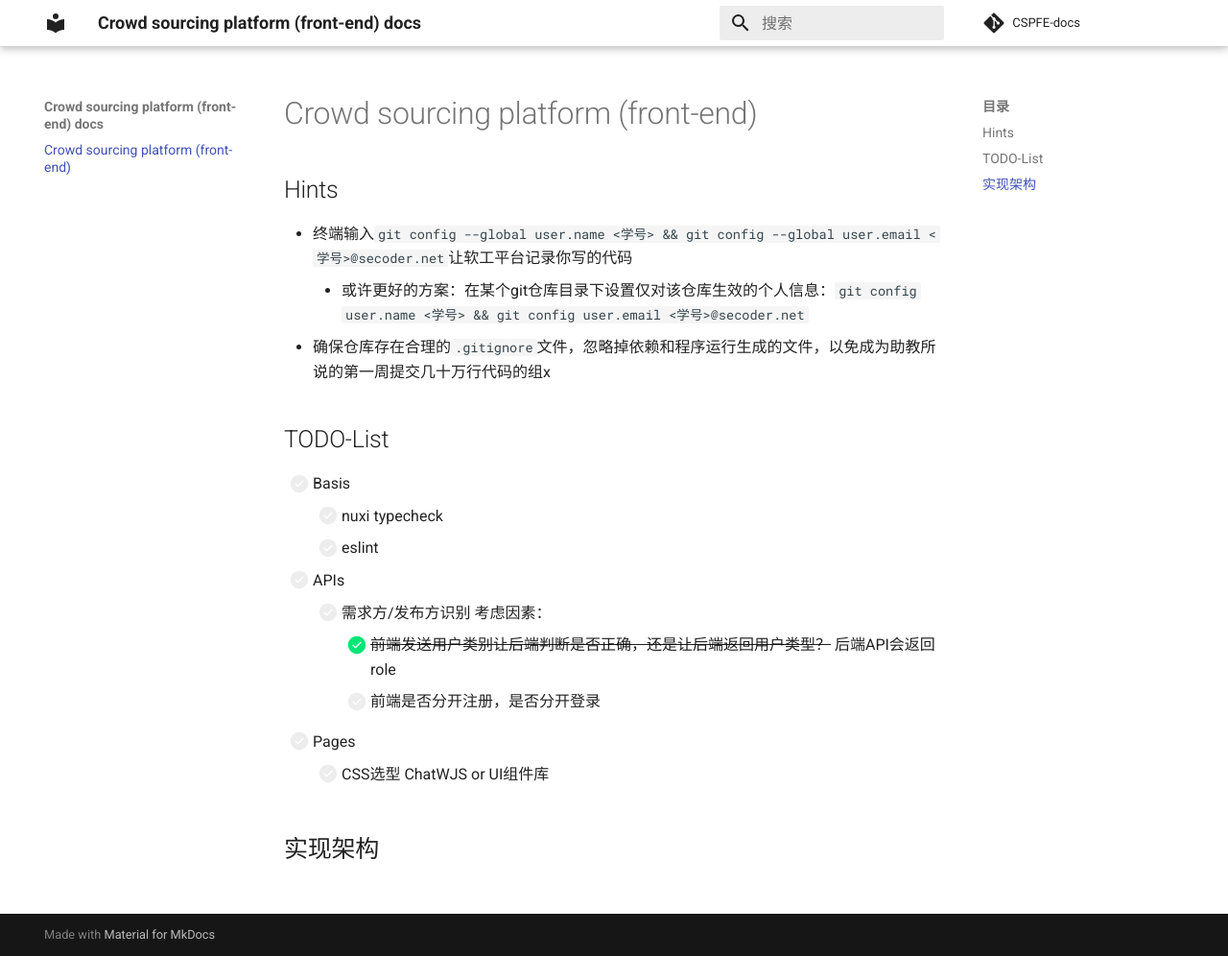
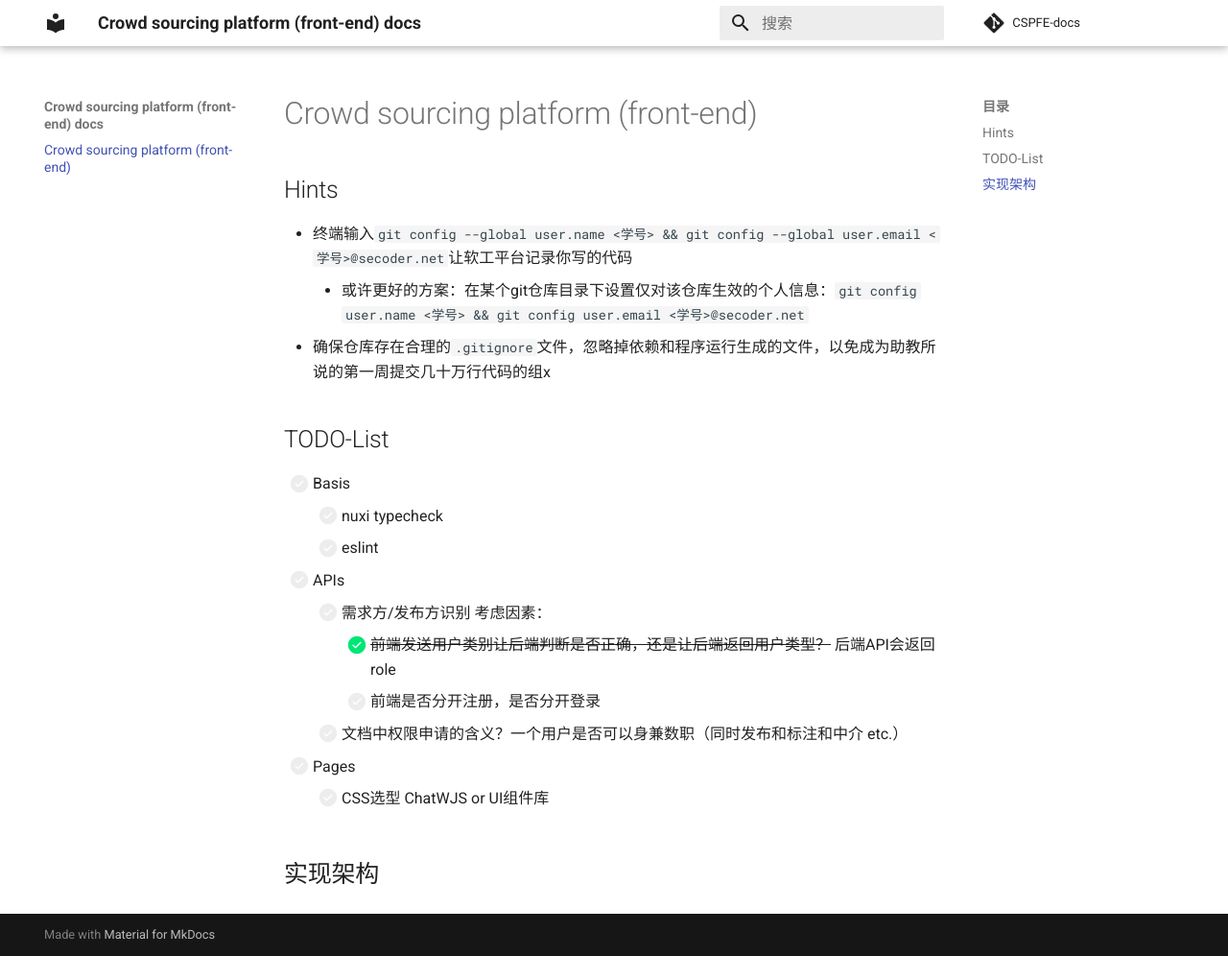
Before and after one commit to syniox/CSFE-docs, an MkDocs documentation site: the page built from docs/index.md, in a window 1280 px wide and 996 px high. Shown: the whole window at 96% size. Built offline with MkDocs 1.6.1 and Material for MkDocs 9.7.7, drawn with Linux system fonts in a browser that asks for light colours; comment, search, counter and statistics services are not loaded.

Commit message:
Update index.md

```diff
--- a/docs/index.md
+++ b/docs/index.md
@@ -15,6 +15,7 @@
     - [ ] 需求方/发布方识别 考虑因素：
         - [x] ~~前端发送用户类别让后端判断是否正确，还是让后端返回用户类型？~~ 后端API会返回role
         - [ ] 前端是否分开注册，是否分开登录
+    - [ ] 文档中权限申请的含义？一个用户是否可以身兼数职（同时发布和标注和中介 etc.）
 - [ ] Pages
     - [ ] CSS选型 ChatWJS or UI组件库
 
```
